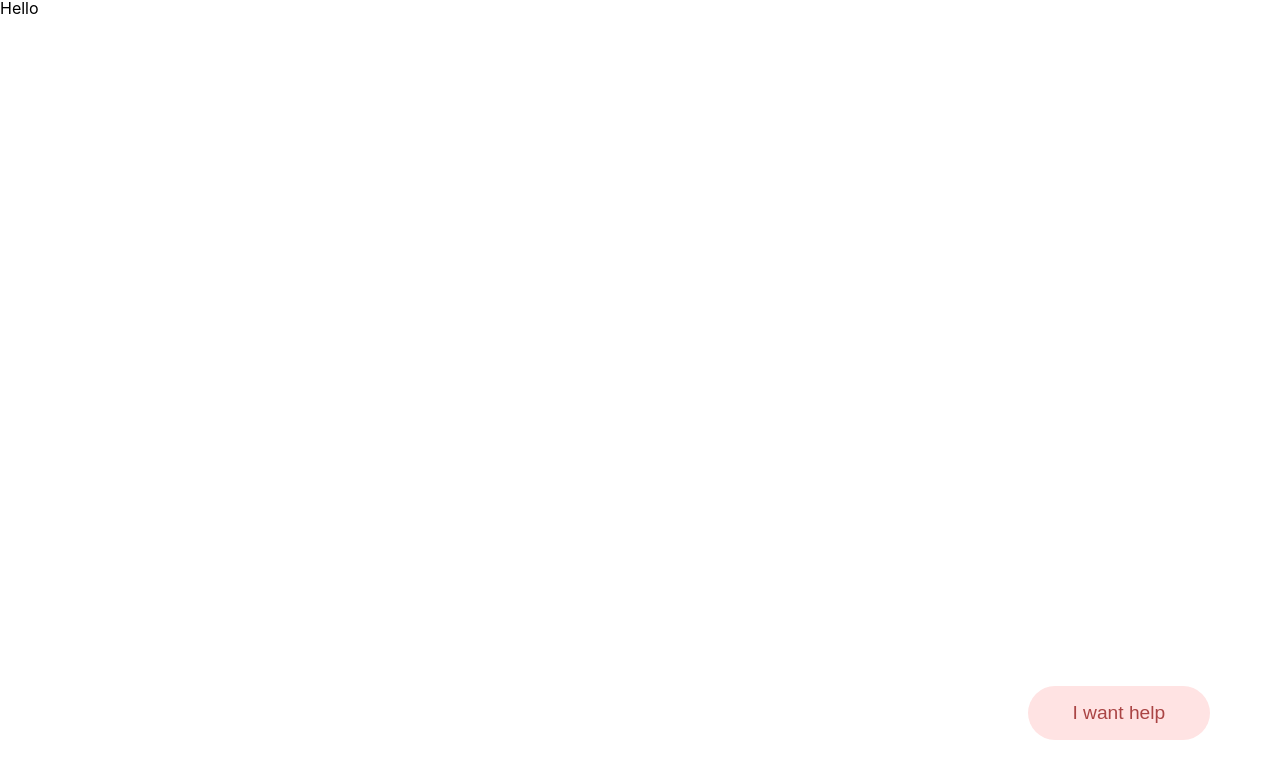
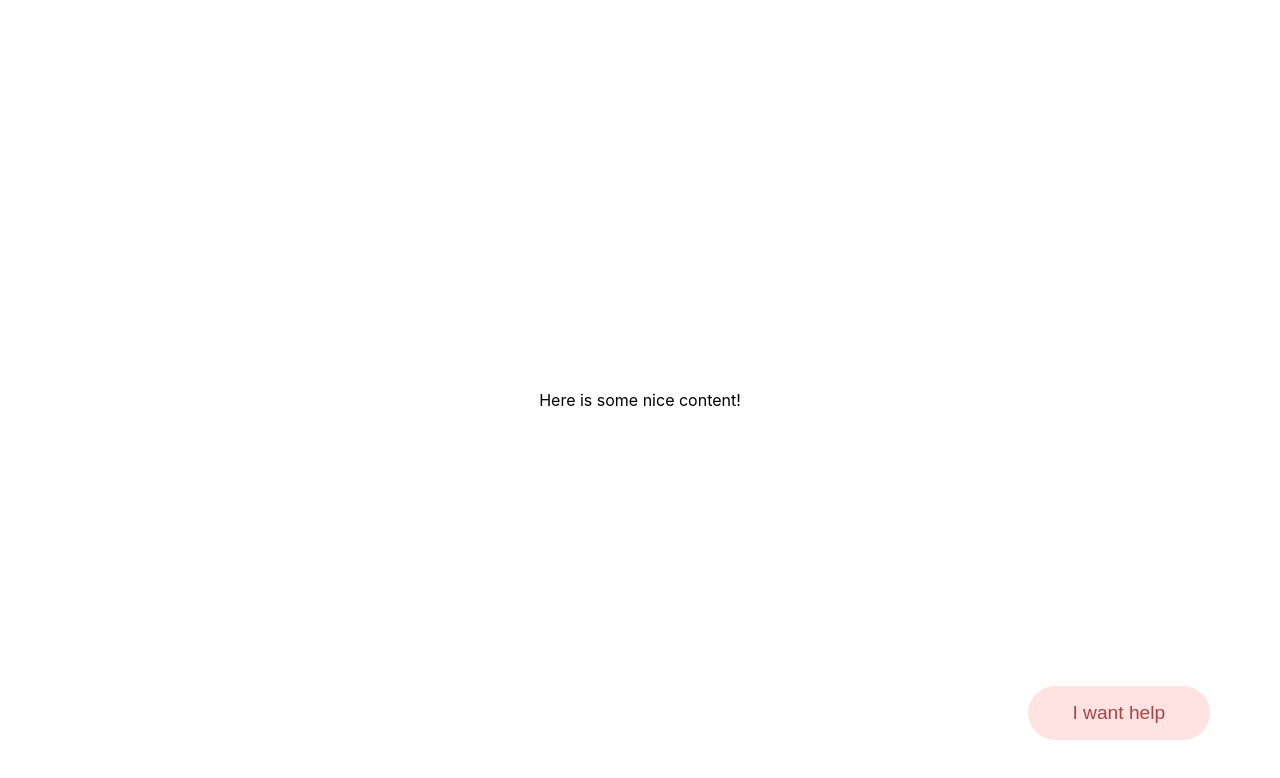
Before and after one commit to adam-goodrich/modal-practice, a React (Create React App) app: page / in a window 1280 px wide. Shown: the top 778 px of the page. Built offline with nearby package versions, Linux system fonts and the light colour scheme.

Commit message:
moved css files

```diff
--- a/src/App.css
+++ b/src/App.css
@@ -1,8 +1,3 @@
-.container {
-  height: 100vh;
-  width: 100%;
-}
-
 .main-content {
   position: fixed;
   top: 0;
--- a/src/App.js
+++ b/src/App.js
@@ -4,7 +4,7 @@ import HelpModal from "./HelpModal";
 function App() {
   return (
     <div className="container">
-      <h1>Hello</h1>
+      <h1>Here is some nice content!</h1>
       <HelpModal />
     </div>
   );
--- a/src/index.css
+++ b/src/index.css
@@ -130,3 +130,11 @@ html {
   -webkit-font-smoothing: antialiased;
   -moz-osx-font-smoothing: grayscale;
 }
+
+.container {
+  height: 100vh;
+  width: 100%;
+  display: flex;
+  justify-content: center;
+  align-items: center;
+}
```
